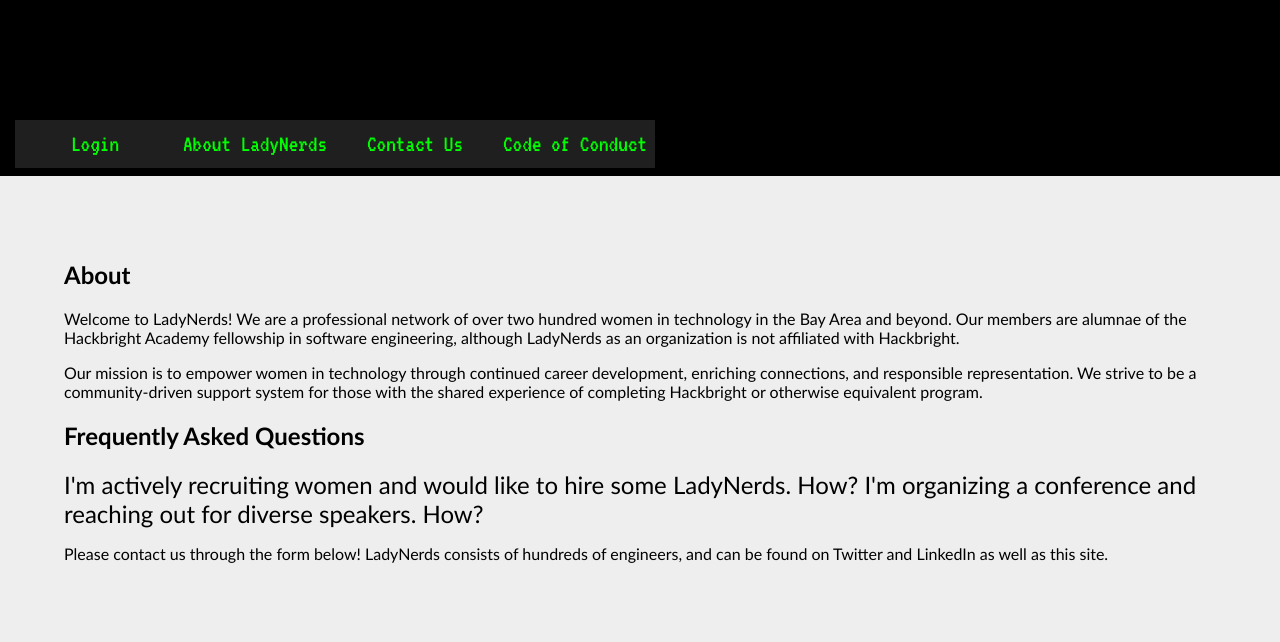
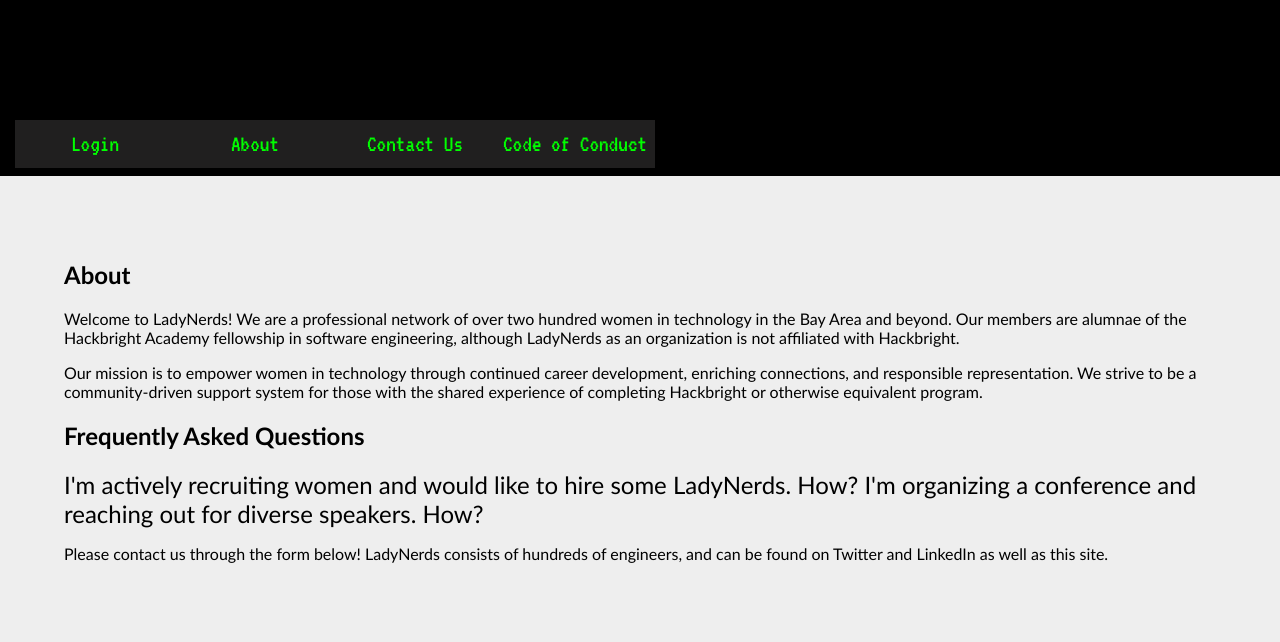
Before and after one commit to beckastar/ladynerds_site, a Django app: page / in a window 1280 px wide. Shown: the top 642 px of the page. Run offline with Django 3.2, Linux system fonts and the light colour scheme; parts of the project's set-up code (start-up, migrations or seed data) failed here and were passed over.

Commit message:
adjusted navbar position and moved links around

```diff
--- a/ladynerds/static/css/styles.css
+++ b/ladynerds/static/css/styles.css
@@ -72,6 +72,7 @@ header {
 
 #nav li {
     width: 12.5%;
+    left: 0%;
 }
 
 #nav li {
--- a/ladynerds/templates/base.html
+++ b/ladynerds/templates/base.html
@@ -20,16 +20,21 @@
             {% if user.is_authenticated %}
                 <li><a href={% url 'logout' %}>Logout</a></li>
                 <li><a href={% url 'profile' %}>Edit Profile</a></li>
-                <li><a href={% url 'ladynerds' %}>LadyNerds</a></li>
-                <li><a href={% url 'twitter_feed' %}>TwitterFeed</a></li>
+                <li><a href='#'>LadyNerds</a>
+                  <ul>
+                      <li><a href={% url 'ladynerds' %}>LadyNerd Profiles</a></li>
+                      <li><a href={% url 'twitter_feed' %}>TwitterFeed</a></li>
+                  </ul>
+                </li>
                 <!-- <li><a href="#">Slack</a></li> -->
                 <li><a href={% url 'resources' %}>Resources</a>
                   <ul>
                     <li><a href={% url 'open_source' %}>Open Source</a></li>
                   </ul>
                 </li>
+                <li><a href='#'>Calendar</a>
             {% endif %}
-                <li><a href={% url 'index' %}>About LadyNerds</a></li>
+                <li><a href={% url 'index' %}>About</a></li>
                 <li><a href={% url 'contact' %}>Contact Us</a></li>
                 <li><a href={% url 'code_of_conduct' %}>Code of Conduct</a></li>
             </ul>
```
